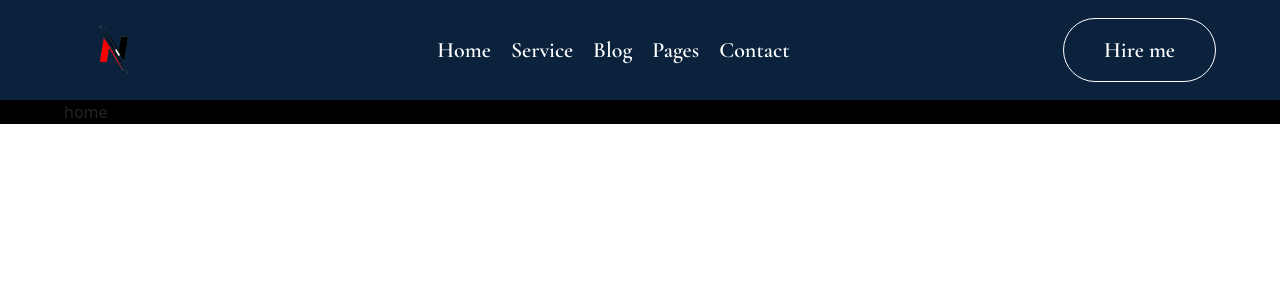
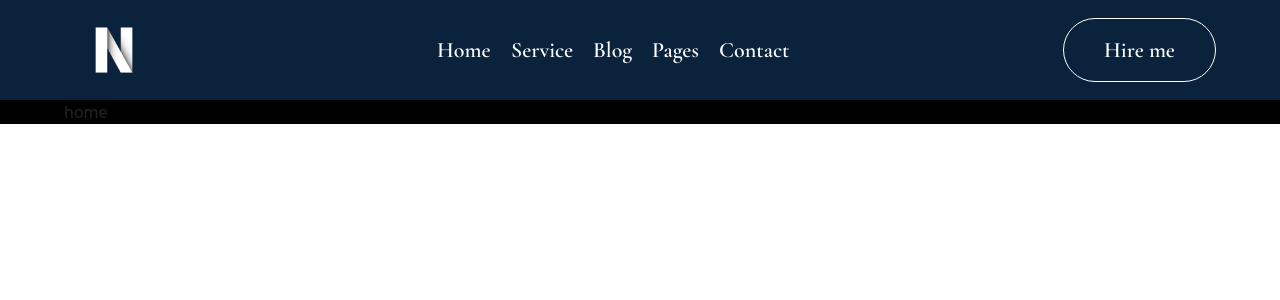
Before and after one commit to Naimishkapuriya/Bio-Web, a React (Create React App) app: page / in a window 1280 px wide. Shown: the top 300 px of the page. Built offline with nearby package versions, Linux system fonts and the light colour scheme.

Commit message:
add animation

```diff
--- a/package.json
+++ b/package.json
@@ -6,6 +6,7 @@
     "@testing-library/jest-dom": "^5.17.0",
     "@testing-library/react": "^13.4.0",
     "@testing-library/user-event": "^13.5.0",
+    "aos": "^2.3.4",
     "bootstrap": "^5.3.3",
     "react": "^18.3.1",
     "react-dom": "^18.3.1",
--- /dev/null
+++ b/src/Aos.js
@@ -0,0 +1,13 @@
+import { useEffect } from "react";
+import AOS from "aos";
+import "aos/dist/aos.css";
+
+function Aos() {
+  useEffect(() => {
+    AOS.init({ once: true, duration: 1000 });
+  }, []);
+
+  return null;
+}
+
+export default Aos;
--- a/src/App.css
+++ b/src/App.css
@@ -52,8 +52,8 @@
 .header_list > .header_li > a::after {
   position: absolute;
   content: "";
-  top: 26%;
-  left: 38%;
+  top: -11%;
+  left: -11%;
   width: 120px;
   height: 60px;
   background-image: url(../src/images/menu-hover-shape.webp);
--- a/src/PageHeader.js
+++ b/src/PageHeader.js
@@ -1,42 +1,36 @@
 import React from "react";
 import { Link } from "react-router-dom";
-import MainLogo from "../src/images/main-logo.png";
+import MainLogo from "../src/images/bg-logo.png";
 
 const PageHeader = () => {
+  const menuItems = ["Home", "Service", "Blog", "Pages", "Contact"];
+
   return (
     <header className="bg_header_color fix_header position-fixed top-0 w-100">
       <div className="main_container d-flex justify-content-between align-items-center">
-        <Link>
-          <img src={`${MainLogo}`} width={100} height={100} alt="main-logo" />
+        <Link data-aos="zoom-out">
+          <img  src={`${MainLogo}`} width={100} height={100} alt="main-logo" />
         </Link>
         <ul className="d-flex header_list mb-0 p-0">
-          <li className="header_li">
-            <a className="text-white text_font_22px font_family_cromorant font_weight_600" href="#">
-              Home
-            </a>
-          </li>
-          <li className="header_li">
-            <a className="text-white text_font_22px font_family_cromorant font_weight_600" href="#">
-              Service
-            </a>
-          </li>
-          <li className="header_li">
-            <a className="text-white text_font_22px font_family_cromorant font_weight_600" href="#">
-              Blog
-            </a>
-          </li>
-          <li className="header_li">
-            <a className="text-white text_font_22px font_family_cromorant font_weight_600" href="#">
-              Pages
-            </a>
-          </li>
-          <li className="header_li">
-            <a className="text-white text_font_22px font_family_cromorant font_weight_600" href="#">
-              Contact
-            </a>
-          </li>
+          {menuItems.map((item, index) => (
+            <li
+              key={index}
+              data-aos="zoom-out"
+              data-aos-delay={index * 100}
+              className="header_li"
+            >
+              <a
+                className="text-white text_font_22px font_family_cromorant font_weight_600"
+                href="#"
+              >
+                {item}
+              </a>
+            </li>
+          ))}
         </ul>
-        <button className="header_btn text_font_22px font_family_cromorant font_weight_600">Hire me</button>
+        <button data-aos="zoom-out" className="header_btn text_font_22px font_family_cromorant font_weight_600">
+          Hire me
+        </button>
       </div>
     </header>
   );
--- a/src/layout.js
+++ b/src/layout.js
@@ -1,11 +1,13 @@
 import React from "react";
 import PageHeader from "./PageHeader";
+import Aos from "./Aos";
 
 const Layout = ({ children }) => {
   return (
     <>
       <PageHeader />
       <main className="main_padding">{children}</main>
+      <Aos />
     </>
   );
 };
```
Also changed, not shown: src/images/bg-logo.png (added), 1 other file (tests, documents, lock files or other folders).
